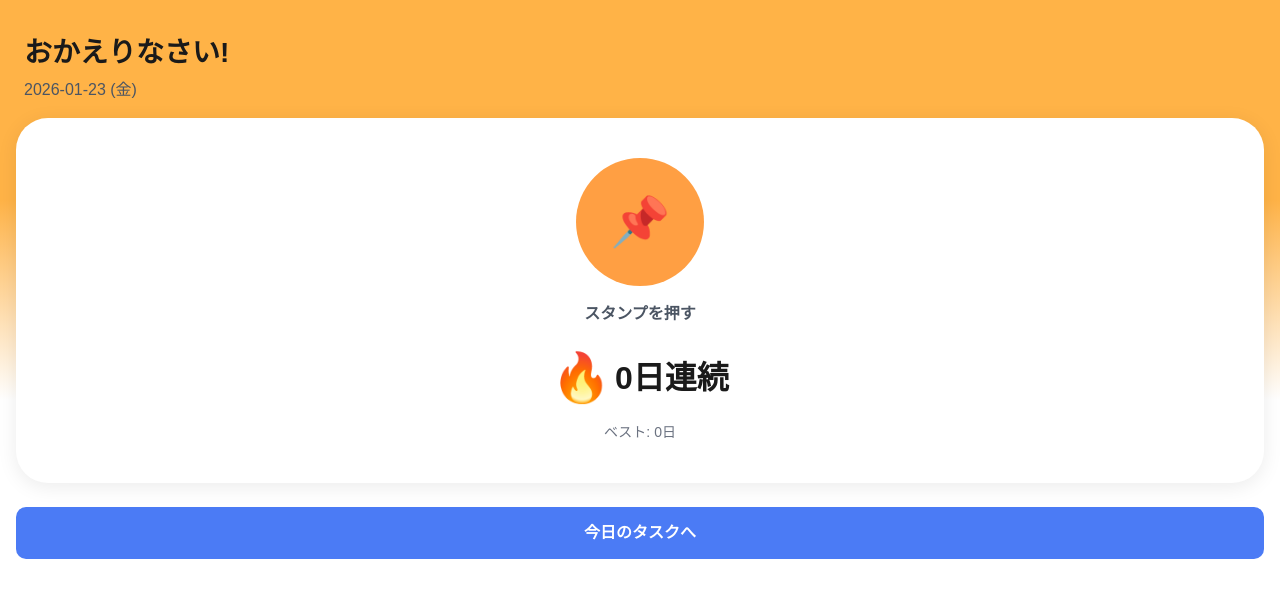
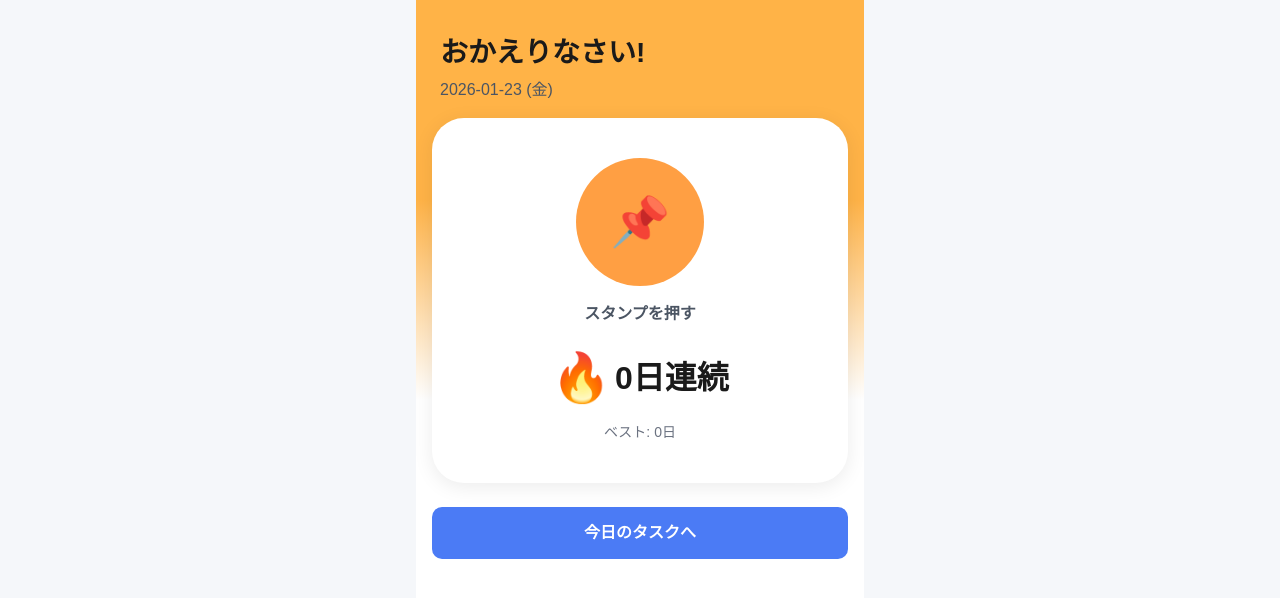
Before and after one commit to hayaf3254/TaskScope, a Next.js app in the folder apps/web/: page /stamp in a window 1280 px wide. Shown: the top 598 px of the page. Built offline with nearby package versions, Linux system fonts and the light colour scheme; no server answers.

Commit message:
フロント：スタンプ画面をスマホサイズに縮小

```diff
--- a/apps/web/styles/stamp.css
+++ b/apps/web/styles/stamp.css
@@ -8,6 +8,8 @@
      -------------------------------- */
   .stamp-bg {
     min-height: 100vh;
+    max-width: 28rem; /* max-w-md相当（448px）モバイル向け */
+    margin: 0 auto;
     background: linear-gradient(to bottom, #FFB347 0%, #FFB347 25%, white 50%, white 100%);
   }
 
```
